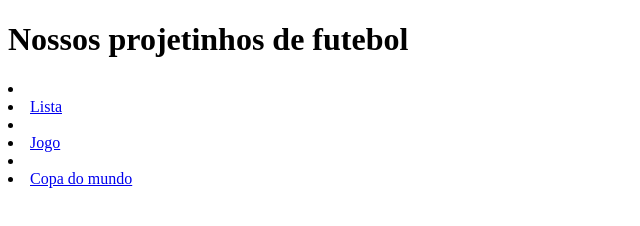
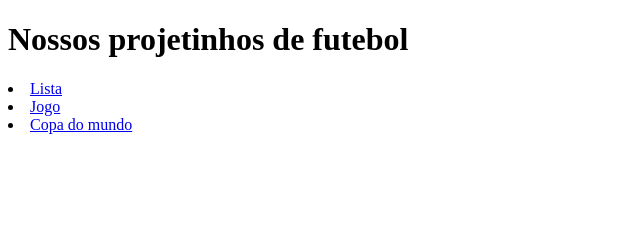
Before and after one commit to elisaflemer/codeclub3, a plain HTML site: page index.html in a window 1280 px wide. Shown: the whole page, without its empty margins (0-640 px from the left). Drawn offline with Linux system fonts and the light colour scheme.

Commit message:
tirar li

```diff
--- a/index.html
+++ b/index.html
@@ -8,13 +8,13 @@
 <body>
     <h1>Nossos projetinhos de futebol</h1>
     <li>
-        <a href="lista.html"><li>Lista</li></a>
+        <a href="lista.html">Lista</a>
     </li>
     <li>
-        <a href="jogo.html"><li>Jogo</li></a>
+        <a href="jogo.html">Jogo</a>
     </li>
     <li>
-        <a href="copadomundo.html"><li>Copa do mundo</li></a>
+        <a href="copadomundo.html">Copa do mundo</a>
     </li>
 </body>
 </html>
```
